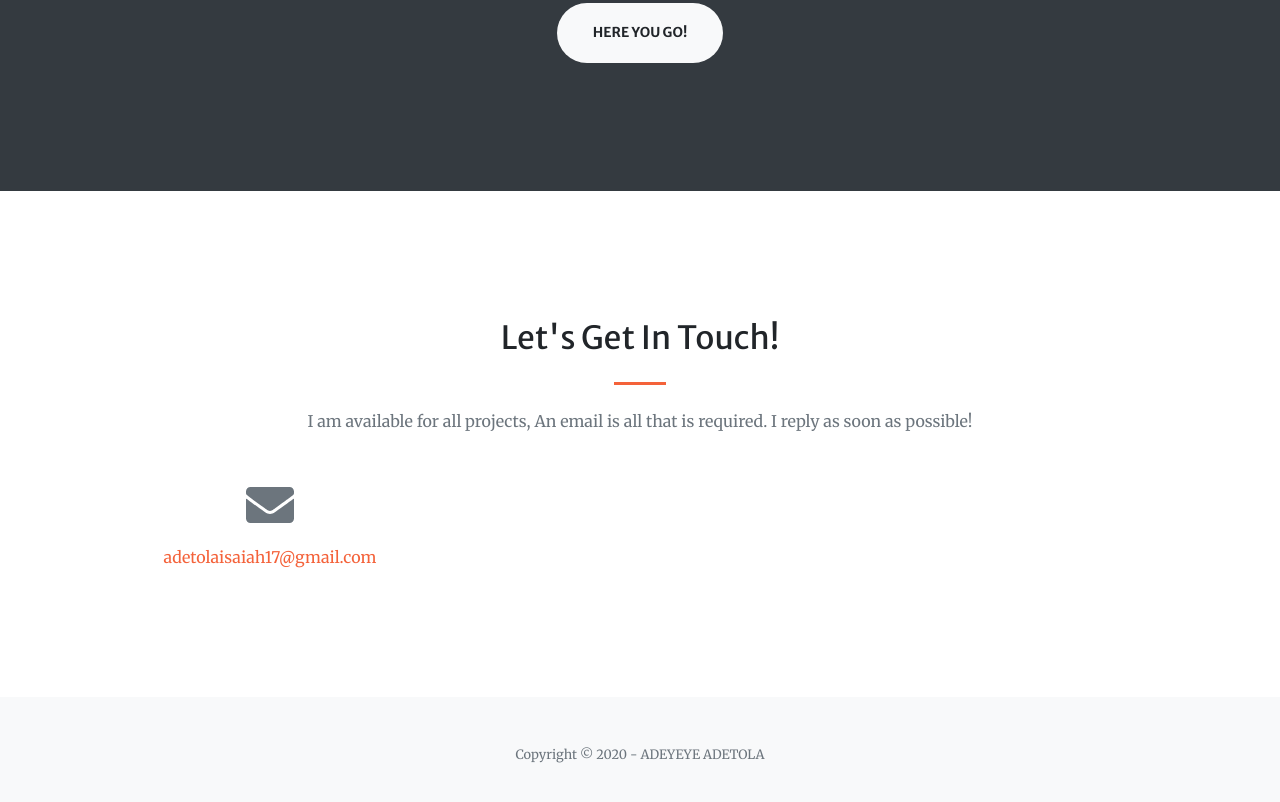
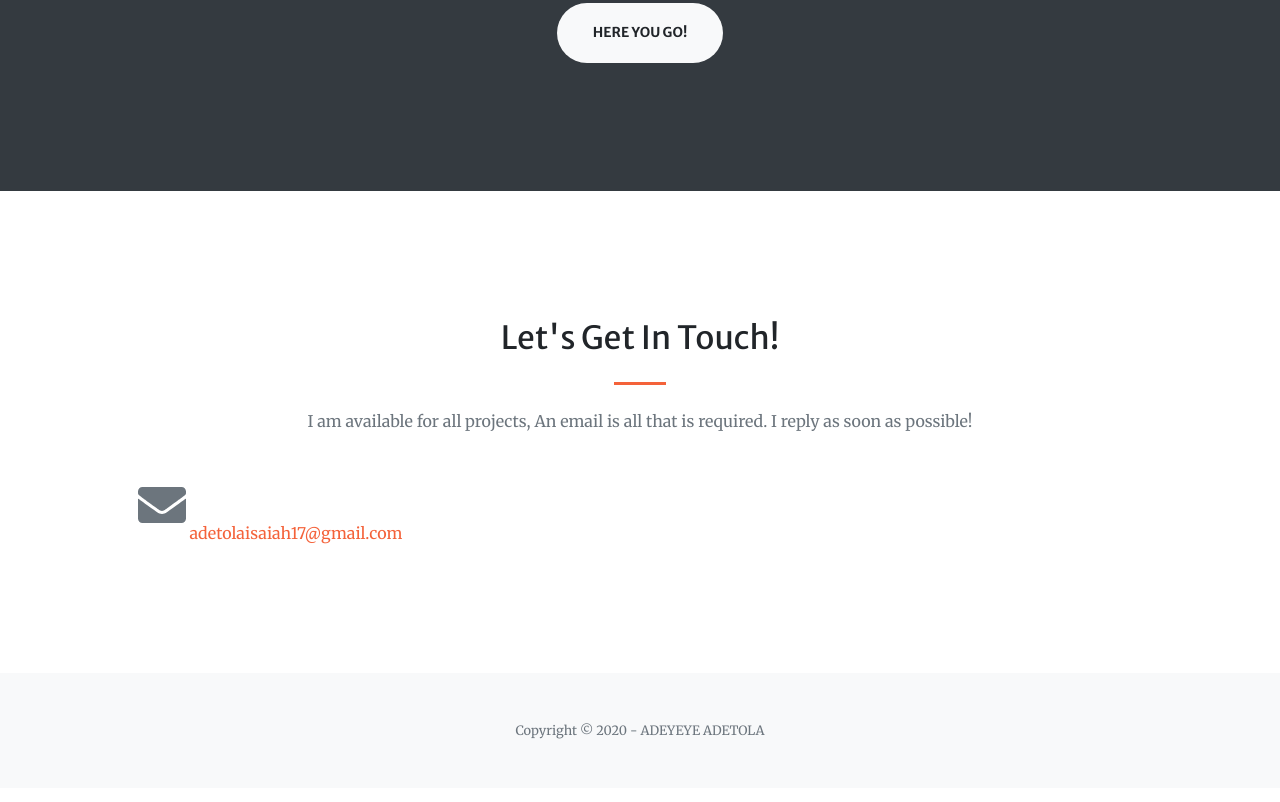
Before and after one commit to Tola-byte/portfolio, a plain HTML site: page index.html in a window 1280 px wide. Shown: the part 2633-3435 px from the top of the page. Drawn offline with nearby package versions, Linux system fonts and the light colour scheme.

Commit message:
Update index.html

```diff
--- a/index.html
+++ b/index.html
@@ -5,7 +5,7 @@
         <meta name="viewport" content="width=device-width, initial-scale=1, shrink-to-fit=no" />
         <meta name="description" content="" />
         <meta name="author" content="" />
-        <title>Creative - Start Bootstrap Theme</title>
+        <title>Welcome to My Page</title>
         <!-- Favicon-->
         <link rel="icon" type="image/x-icon" href="assets/img/favicon.ico" />
         <!-- Font Awesome icons (free version)-->
@@ -174,9 +174,9 @@
                     </div>
                 </div>
                     <div class="col-lg-4 mr-auto text-center">
-                        <i class="fas fa-envelope fa-3x mb-3 text-muted center"></i>
+                        <i class="fas fa-envelope fa-3x mb-3 text-muted"></i>
                         <!-- Make sure to change the email address in BOTH the anchor text and the link target below!-->
-                        <a class="d-block" href="mailto:adetolaisaiah17@gmail.com">adetolaisaiah17@gmail.com</a>
+                        <a href="mailto:adetolaisaiah17@gmail.com">adetolaisaiah17@gmail.com</a>
                     </div>
                 </div>
             </div>
```
